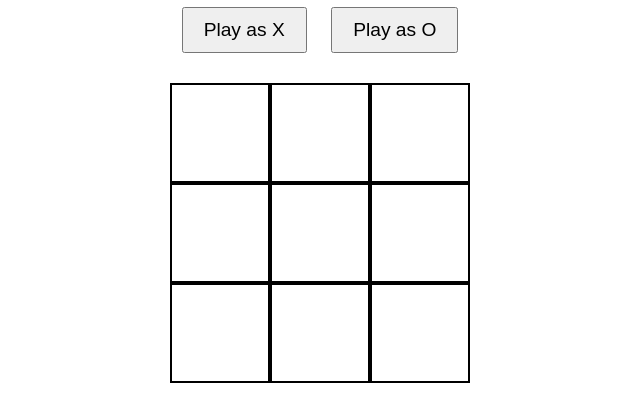
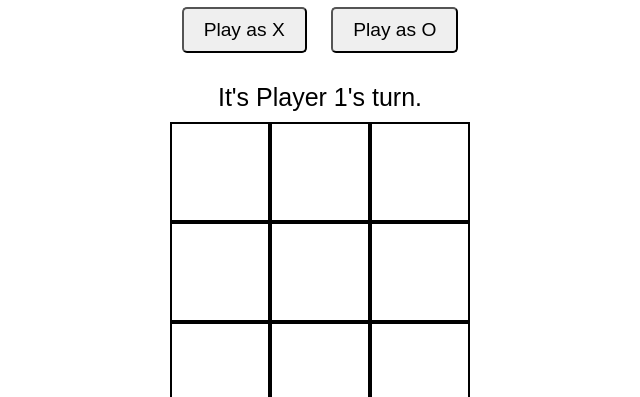
Before and after one commit to SnowmanZak/CSET115_Final, a plain HTML site: page index.html in a window 1280 px wide. Shown: the part 79-476 px from the top of the page, without its empty margins (320-960 px from the left). Drawn offline with Linux system fonts and the light colour scheme.

Commit message:
changing the cells to have buttons inside of them and fitting the buttons to the cells

```diff
--- a/index.html
+++ b/index.html
@@ -15,23 +15,29 @@
         <button onclick="selectSymbol('X')">Play as X</button>
         <button onclick="selectSymbol('O')">Play as O</button>
     </div>
+
+    <div class="turn_indicator">
+        <p id="turn-info">It's Player 1's turn.</p>
+    </div>
+
     <div class="game_board">
-        <div class="cell"><img src="" alt=""></div>
-        <div class="cell"><img src="" alt=""></div>
-        <div class="cell"><img src="" alt=""></div>
-        <div class="cell"><img src="" alt=""></div>
-        <div class="cell"><img src="" alt=""></div>
-        <div class="cell"><img src="" alt=""></div>
-        <div class="cell"><img src="g" alt=""></div>
-        <div class="cell"><img src="" alt=""></div>
-        <div class="cell"><img src="" alt=""></div>
+        <div class="cell"><button></button></div>
+        <div class="cell"><button></button></div>
+        <div class="cell"><button></button></div>
+        <div class="cell"><button></button></div>
+        <div class="cell"><button></button></div>
+        <div class="cell"><button></button></div>
+        <div class="cell"><button></button></div>
+        <div class="cell"><button></button></div>
+        <div class="cell"><button></button></div>
     </div>
+
     <div class="scores">
         <div class="player1_score">
-            <p>Player 1 Score: <span id="">0</span></p>
+            <p>Player 1 Score: <span id="player1_wins">0</span></p>
         </div>
         <div class="player2_score">
-            <p>Player 2 Score: <span id="">0</span></p>
+            <p>Player 2 Score: <span id="player2_wins">0</span></p>
         </div>
         <div class="Ties">
             <p>Number of Ties: <span id="ties">0</span></p>
--- a/styles.css
+++ b/styles.css
@@ -17,6 +17,15 @@ header h1{
     padding: 10px 20px;
     margin: 10px;
     cursor: pointer;
+    border-radius: 5px;
+}
+.symbol_select button:hover {
+    background-color: green;
+}
+.turn_indicator{
+    text-align: center;
+    margin: 10px;
+    font-size: 25px;
 }
 .game_board {
     display: grid;
@@ -36,8 +45,16 @@ header h1{
     font-size: 2em;
     box-sizing: border-box;
 }
-.cell:hover{
-    background-color: #8D918D;
+.cell button {
+    width: 100%;
+    height: 100%;
+    font-size: 2em;
+    border: none;
+    background: none;
+    cursor: pointer;
+}
+.cell button:hover {
+    background-color: green;
 }
 .scores{
     display: block;
```
Also changed, not shown: game.js (line endings or trailing spaces).
